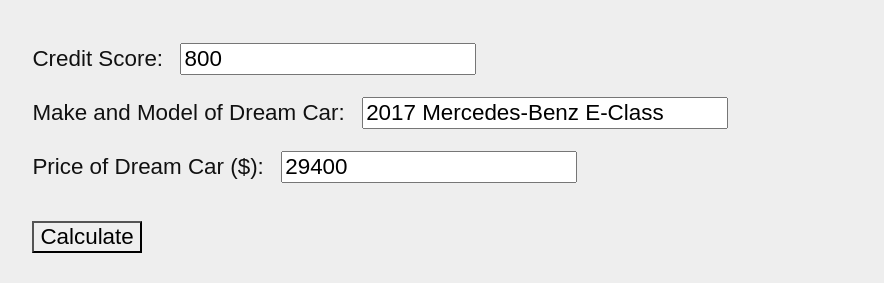
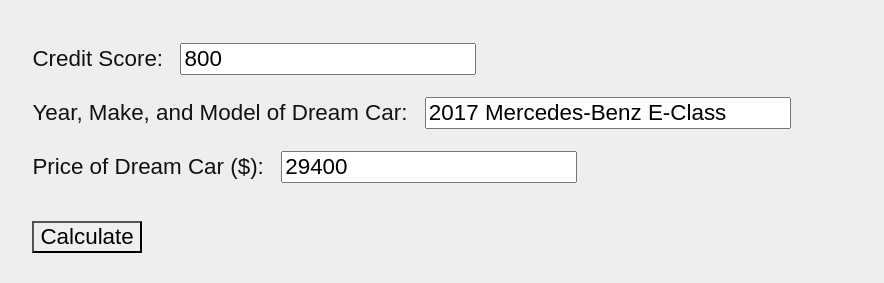
Before and after one commit to boneill02/investcalc, a plain HTML site: page dreamcar/index.html in a window 1280 px wide. Shown: the part 73-356 px from the top of the page, without its empty margins (150-1034 px from the left). Drawn offline with nearby package versions, Linux system fonts and the light colour scheme.

Commit message:
Remove default car name value and add year to label

```diff
--- a/dreamcar/index.html
+++ b/dreamcar/index.html
@@ -19,8 +19,8 @@
 					<label id="creditScoreLabel" for="creditScore">Credit Score:</label>
 					<input type="number" id="creditScore" value="800" />
 					<br>
-					<label id="carLabel" for="car">Make and Model of Dream Car:</label>
-					<input type="text" id="car" data-bs-toggle="dropdown" value="2020 Mercedes Benz" />
+					<label id="carLabel" for="car">Year, Make, and Model of Dream Car:</label>
+					<input type="text" id="car" data-bs-toggle="dropdown" />
 				    <ul id="suggestions" aria-labelledby="car" class="dropdown-menu autocomplete-suggestions"></ul>
 					<br>
 					<label id="carPriceLabel" for="carPrice">Price of Dream Car ($):</label>
```
